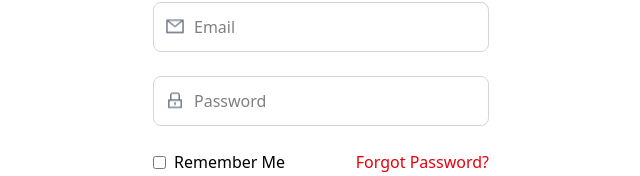
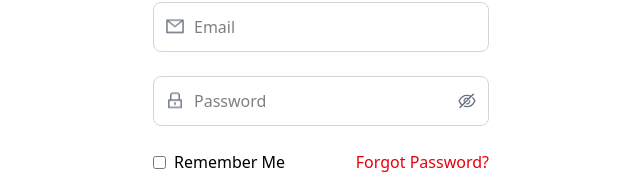
Before and after one commit to SrutiGupta/waltz25-client, a React (Vite) app: page /login in a window 1280 px wide. Shown: the part 308-484 px from the top of the page, without its empty margins (319-959 px from the left). Built offline with nearby package versions, Linux system fonts and the light colour scheme.

Commit message:
Add new routes for Team, Merchandise, Schedule, and Terms; enhance Login component with password visibility toggle

```diff
--- a/src/App.jsx
+++ b/src/App.jsx
@@ -2,12 +2,19 @@ import React from "react";
 import { BrowserRouter as Router, Routes, Route } from "react-router-dom";
 import Signup from "./pages/Signup/Signup.jsx";
 import Login from "./pages/Login/Login.jsx";
-
+import Team from "./pages/Team/Team.jsx"
+import Merchandise from "./pages/Merchandise/Merchandise.jsx"
+import Schedule from "./pages/Schedule/Schedule.jsx"
+import Conditions from "./pages/Conditions/Conditions.jsx"
 const App = () => (
   <Router>
     <Routes>
       <Route path="/signup" element={<Signup />} />
       <Route path="/login" element={<Login />} />
+      <Route path="/team" element={<Team />} />
+      <Route path="/merchandise" element={<Merchandise />} />
+      <Route path="/schedule" element={<Schedule />} />
+      <Route path="/terms" element={<Conditions />} />
     </Routes>
   </Router>
 );
--- a/src/pages/Login/Login.jsx
+++ b/src/pages/Login/Login.jsx
@@ -1,22 +1,19 @@
 import React, { useState } from "react";
 import { Formik, Form, Field, ErrorMessage } from "formik";
-import { AiOutlineExclamationCircle, AiOutlineMail, AiOutlineLock } from "react-icons/ai";
+import { AiOutlineExclamationCircle, AiOutlineMail, AiOutlineLock, AiOutlineEye, AiOutlineEyeInvisible } from "react-icons/ai";
 import { validateLogin, validateResetEmail } from "../../schema/validate";
 
 const Login = () => {
   const [forgotPassword, setForgotPassword] = useState(false);
+  const [showPassword, setShowPassword] = useState(false);
 
   return (
     <div className="min-h-screen flex items-center justify-center bg-cover bg-center relative">
       {/* Blur background when forgot password is active */}
-      {forgotPassword && (
-        <div className="absolute inset-0 bg-black opacity-50"></div>
-      )}
+      {forgotPassword && <div className="absolute inset-0 bg-black opacity-50"></div>}
 
       {/* Login Form */}
-      <div className={`w-96  p-6 rounded-lg z-10 transition ${
-        forgotPassword ? "blur-sm" : ""
-      }`}>
+      <div className={`w-96 p-6 rounded-lg z-10 transition ${forgotPassword ? "blur-sm" : ""}`}>
         <h2 className="text-4xl font-bold text-center mb-6 text-red-600">Sign In</h2>
 
         <Formik
@@ -34,7 +31,7 @@ const Login = () => {
                     name="email"
                     placeholder="Email"
                     className={`w-full p-3 pl-10 border rounded-lg focus:outline-none ${
-                      errors.email && touched.email ? "border-red-500" : "border-gray-300 "
+                      errors.email && touched.email ? "border-red-500" : "border-gray-300"
                     }`}
                   />
                   {errors.email && touched.email && (
@@ -48,16 +45,23 @@ const Login = () => {
                 <div className="relative flex items-center">
                   <AiOutlineLock className="absolute left-3 text-gray-500 text-xl animate-bounce" />
                   <Field
-                    type="password"
+                    type={showPassword ? "text" : "password"}
                     name="password"
                     placeholder="Password"
-                    className={`w-full p-3 pl-10 border rounded-lg focus:outline-none ${
+                    className={`w-full p-3 pl-10 pr-10 border rounded-lg focus:outline-none ${
                       errors.password && touched.password ? "border-red-500" : "border-gray-300"
                     }`}
                   />
                   {errors.password && touched.password && (
-                    <AiOutlineExclamationCircle className="absolute right-3 text-red-500 text-xl" />
+                    <AiOutlineExclamationCircle className="absolute right-10 text-red-500 text-xl" />
                   )}
+                  <button
+                    type="button"
+                    className="absolute right-3 text-gray-500 text-xl focus:outline-none"
+                    onClick={() => setShowPassword(!showPassword)}
+                  >
+                    {showPassword ? <AiOutlineEye /> : <AiOutlineEyeInvisible />}
+                  </button>
                 </div>
                 <ErrorMessage name="password" component="div" className="text-red-500 text-sm mt-1" />
               </div>
@@ -76,10 +80,7 @@ const Login = () => {
                 </button>
               </div>
 
-              <button
-                type="submit"
-                className="w-1/2 ml-24 bg-red-600 text-white p-3 rounded-lg hover:bg-red-900 transition"
-              >
+              <button type="submit" className="w-1/2 ml-24 bg-red-600 text-white p-3 rounded-lg hover:bg-red-900 transition">
                 Sign In
               </button>
             </Form>
@@ -118,10 +119,7 @@ const Login = () => {
                     <ErrorMessage name="email" component="div" className="text-red-500 text-sm mt-1" />
                   </div>
 
-                  <button
-                    type="submit"
-                    className="w-full bg-red-600 text-white p-3 rounded-lg hover:bg-red-800 transition mt-4"
-                  >
+                  <button type="submit" className="w-full bg-red-600 text-white p-3 rounded-lg hover:bg-red-800 transition mt-4">
                     Submit
                   </button>
 
--- a/src/pages/Signup/Signup.jsx
+++ b/src/pages/Signup/Signup.jsx
@@ -36,7 +36,7 @@ const Signup = () => {
 
   return (
     <div className="min-h-screen flex items-center justify-center bg-gray-100">
-      <div className="w-96 bg-white p-6 rounded-lg shadow-md">
+      <div className="w-96 shadow-md p-6 rounded-lg">
         <ProgressBar step={step} />
 
         {step === 1 && <SignupStep1 next={nextStep} values={formValues} />}
```
